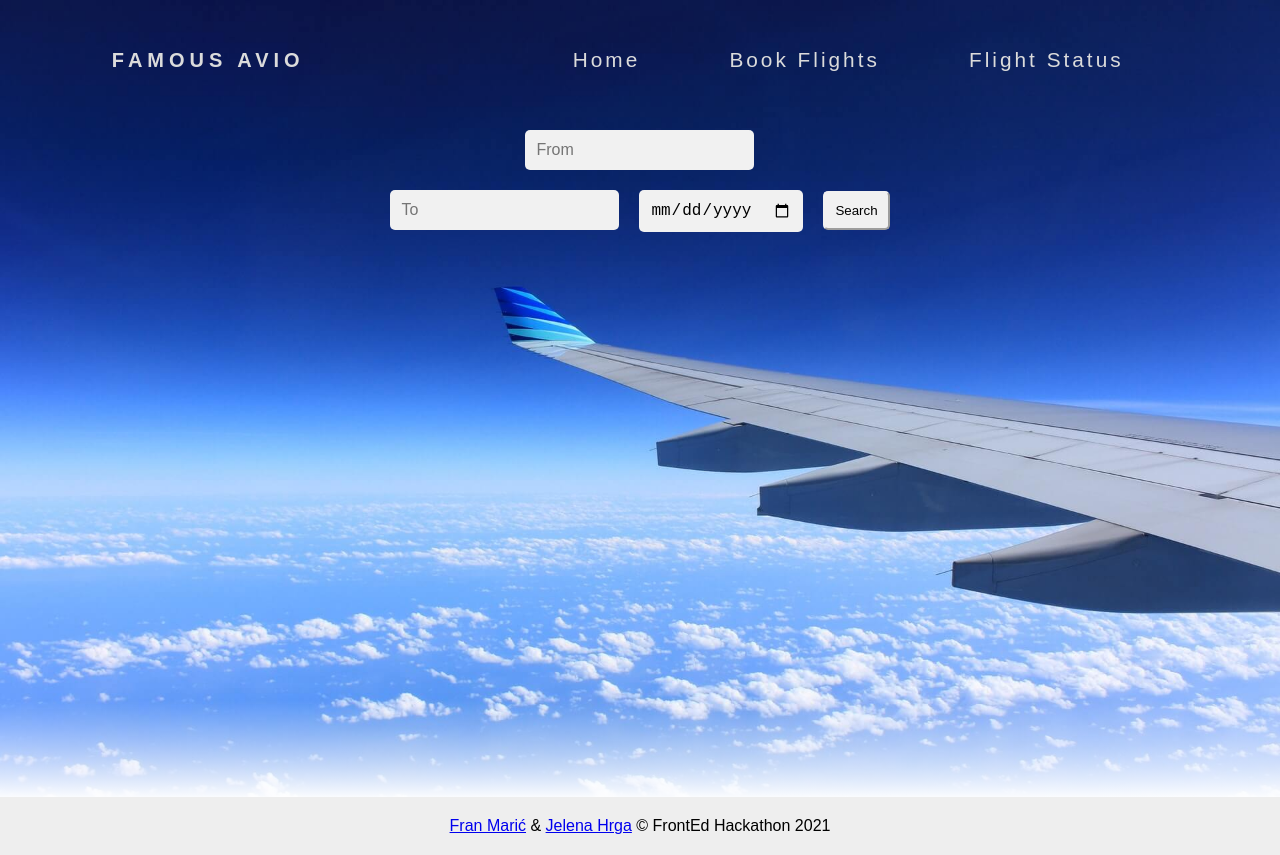
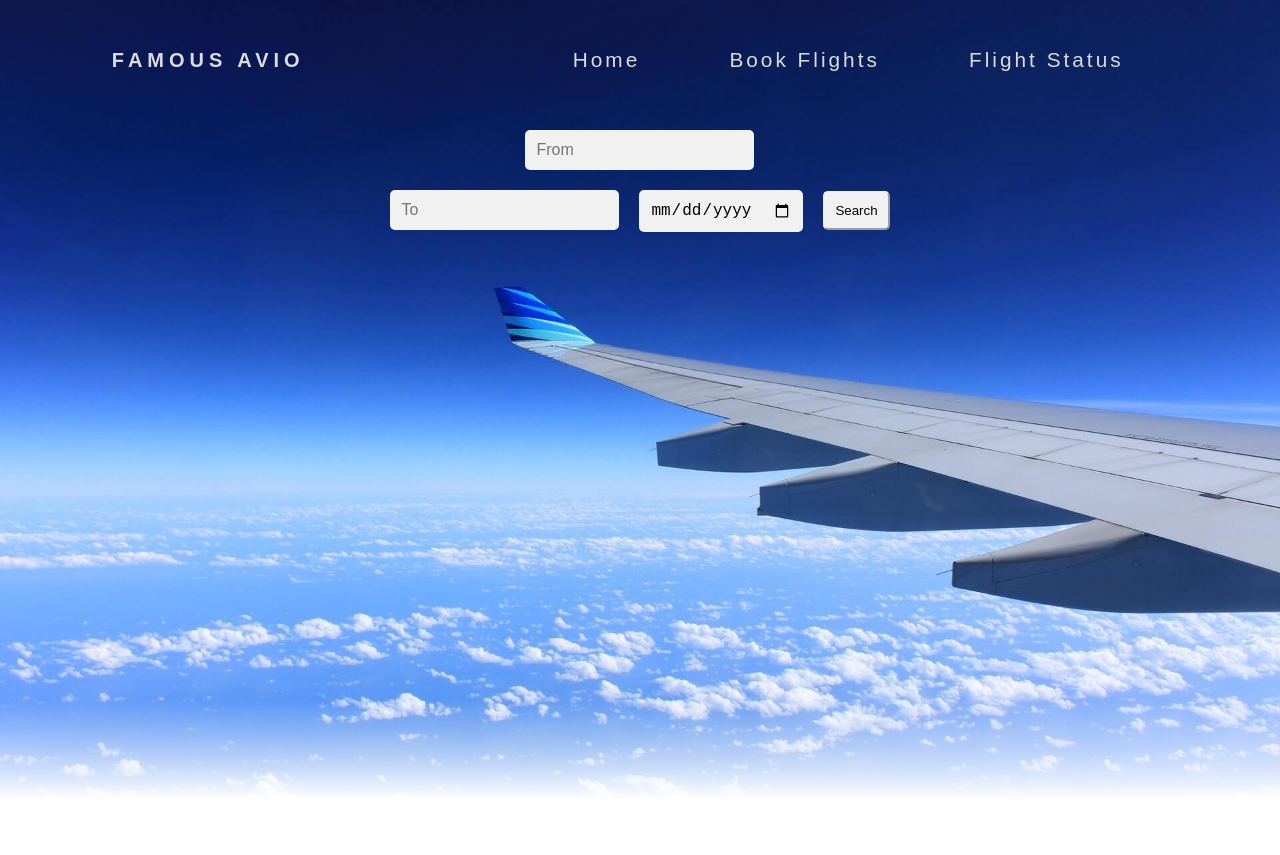
Before and after one commit to ElevateReact/avio, a React (Create React App) app: page /bookflights in a window 1280 px wide. After the commit the page ends 800 px from the top, so only its background shows below. Built offline with nearby package versions, Linux system fonts and the light colour scheme.

Commit message:
final version

```diff
--- a/src/components/BookFlights/BookFlights.js
+++ b/src/components/BookFlights/BookFlights.js
@@ -161,7 +161,6 @@ const BookFlights = () => {
           </ol>
       </div>
       </div>
-      <p style={{textAlign: 'center',padding:'20px',backgroundColor:'#eee', position:'absolute', bottom:'-55px', width:'100%'}}><a href='https://github.com/FranMaric'>Fran Marić</a> & <a href='https://github.com/yelle99'>Jelena Hrga</a> © FrontEd Hackathon 2021</p>
     </div>
   );
 };
```
